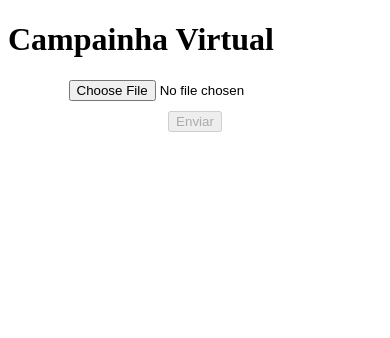
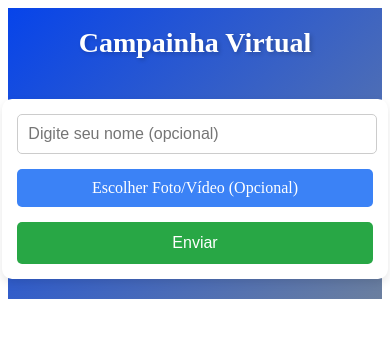
Before and after one commit to flaviopcsilva/campainha-frontend, an Angular app: page / in a window 390 px wide. Shown: the top 338 px of the page. Built offline with nearby package versions, Linux system fonts and the light colour scheme.

Commit message:
Estilizando

```diff
--- a/src/app/app.component.html
+++ b/src/app/app.component.html
@@ -1,2 +1 @@
-<h1>Campainha Virtual</h1>
 <app-upload></app-upload>
--- a/src/app/upload.service.ts
+++ b/src/app/upload.service.ts
@@ -10,9 +10,14 @@ export class UploadService {
 
   constructor(private http: HttpClient) { }
 
-  uploadFile(file: File): Observable<any> {
+  uploadFile(file: File | null, name: string): Observable<any> {
     const formData = new FormData();
-    formData.append('file', file);
+    if (file) {
+      formData.append('file', file); // Só adiciona se houver arquivo
+    }
+    if (name) {
+      formData.append('name', name); // Adiciona o nome opcionalmente
+    }
     return this.http.post(this.apiUrl, formData);
   }
 }
--- a/src/app/upload/upload.component.css
+++ b/src/app/upload/upload.component.css
@@ -1,18 +1,132 @@
-.upload-container {
+/* Fundo azul moderno */
+body {
+    margin: 0;
+    padding: 0;
+    display: flex;
+    justify-content: center;
+    align-items: center;
+    height: 100vh;
+    background: linear-gradient(135deg, #0c48eb, #3B82F6);
+    /* Azul escuro para azul claro */
+    font-family: Arial, sans-serif;
+    text-align: center;
+}
+
+/* Container principal */
+.main-container {
+    width: 100%;
     display: flex;
     flex-direction: column;
     align-items: center;
-    gap: 10px;
+    background: linear-gradient(135deg, #0744ea, #6b7f9f);
+    ;
 }
 
+/* Título "Campainha Virtual" */
+h1 {
+    color: white;
+    font-size: 28px;
+    margin-bottom: 20px;
+    text-shadow: 2px 2px 4px rgba(0, 0, 0, 0.2);
+}
+
+/* Caixa de upload */
+.upload-container {
+    background: rgb(255, 255, 255);
+    padding: 20px;
+    margin: 20px;
+    border-radius: 10px;
+    box-shadow: 0 4px 10px rgba(0, 0, 0, 0.1);
+    width: 90%;
+    max-width: 400px;
+}
+
+/* Título dentro do container */
+h2 {
+    color: #333;
+    margin-bottom: 15px;
+}
+
+/* Campo de entrada de texto */
+input[type="text"] {
+    width: 95%;
+    padding: 10px;
+    margin-bottom: 15px;
+    border: 1px solid #ccc;
+    border-radius: 5px;
+    font-size: 16px;
+}
+
+/* Input de arquivo (escondido, estilizado via label) */
+input[type="file"] {
+    display: none;
+}
+
+.upload-label {
+    display: block;
+    background: #3B82F6;
+    color: white;
+    padding: 10px;
+    border-radius: 5px;
+    cursor: pointer;
+    margin-bottom: 15px;
+    font-size: 16px;
+    text-align: center;
+    transition: background 0.3s ease;
+}
+
+.upload-label:hover {
+    background: #2563EB;
+}
+
+/* Pré-visualização */
 .preview-container {
-    margin-top: 10px;
+    margin-top: 15px;
 }
 
 .preview-container img,
 .preview-container video {
     max-width: 100%;
-    max-height: 300px;
-    border-radius: 8px;
-    box-shadow: 0 0 10px rgba(0, 0, 0, 0.1);
+    max-height: 200px;
+    border-radius: 5px;
+    box-shadow: 0 2px 5px rgba(0, 0, 0, 0.2);
 }
+
+/* Mensagem informativa */
+.info-text {
+    font-size: 14px;
+    color: #666;
+    margin-top: 10px;
+}
+
+/* Botão de envio */
+button {
+    width: 100%;
+    padding: 12px;
+    background: #28a745;
+    color: white;
+    border: none;
+    border-radius: 5px;
+    cursor: pointer;
+    font-size: 16px;
+    transition: background 0.3s ease;
+}
+
+button:hover {
+    background: #218838;
+}
+
+/* Mensagem de erro ou sucesso */
+.status-message {
+    margin-top: 15px;
+    font-size: 14px;
+    color: #333;
+}
+
+/* Responsividade */
+@media (max-width: 480px) {
+    .upload-container {
+        width: 95%;
+        padding: 15px;
+    }
+}
--- a/src/app/upload/upload.component.html
+++ b/src/app/upload/upload.component.html
@@ -1,16 +1,30 @@
+<div class="main-container">
+    <h1>Campainha Virtual</h1> <!-- Título principal centralizado -->
+
     <div class="upload-container">
-    <!-- Input para capturar da câmera ou escolher da galeria -->
-    <input type="file" (change)="onFileSelected($event)" accept="image/*,video/*" capture="environment">
+
+
+        <!-- Campo para inserir o nome -->
+        <input type="text" [(ngModel)]="userName" placeholder="Digite seu nome (opcional)">
+
+        <!-- Botão estilizado para upload -->
+        <label for="file-upload" class="upload-label">Escolher Foto/Vídeo (Opcional)</label>
+        <input id="file-upload" type="file" (change)="onFileSelected($event)" accept="image/*,video/*"
+            capture="environment">
 
         <!-- Pré-visualização -->
         <div *ngIf="previewUrl" class="preview-container">
-        <img *ngIf="selectedFile && selectedFile.type.startsWith('image/')" [src]="previewUrl" alt="Prévia da imagem">
+            <img *ngIf="selectedFile && selectedFile.type.startsWith('image/')" [src]="previewUrl"
+                alt="Prévia da imagem">
             <video *ngIf="selectedFile && selectedFile.type.startsWith('video/')" [src]="previewUrl" controls></video>
         </div>
 
+
+
         <!-- Botão de envio -->
-    <button (click)="upload()" [disabled]="!selectedFile">Enviar</button>
-</div>
+        <button (click)="upload()">Enviar</button>
 
         <!-- Mensagem de sucesso ou erro -->
-<p *ngIf="message">{{ message }}</p>
+        <p *ngIf="message" class="status-message">{{ message }}</p>
+    </div>
+</div>
--- a/src/app/upload/upload.component.ts
+++ b/src/app/upload/upload.component.ts
@@ -1,12 +1,13 @@
 import { Component } from '@angular/core';
 import { CommonModule } from '@angular/common';
 import { UploadService } from '../upload.service';
+import { FormsModule } from '@angular/forms';
 
 @Component({
   selector: 'app-upload',
   templateUrl: './upload.component.html',
   styleUrls: ['./upload.component.css'],
-  imports: [CommonModule],
+  imports: [CommonModule, FormsModule],
   standalone: true
 })
 
@@ -14,6 +15,7 @@ export class UploadComponent {
   selectedFile!: File | null;
   previewUrl: string | null = null;
   message = '';
+  userName = ''; // Campo para armazenar o nome opcional
 
   constructor(private uploadService: UploadService) { }
 
@@ -35,12 +37,12 @@ export class UploadComponent {
   }
 
   upload() {
-    if (!this.selectedFile) {
-      this.message = 'Por favor, selecione um arquivo!';
-      return;
-    }
+    // if (!this.selectedFile) {
+    //   this.message = 'Por favor, selecione um arquivo!';
+    //   return;
+    // }
 
-    this.uploadService.uploadFile(this.selectedFile).subscribe({
+    this.uploadService.uploadFile(this.selectedFile, this.userName).subscribe({
       next: (response) => {
         this.message = 'Arquivo enviado com sucesso!';
         console.log(response);
```
Lines whose indentation alone changed are shown as unchanged.
